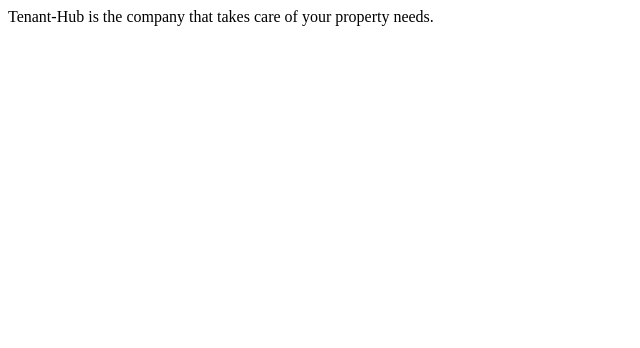
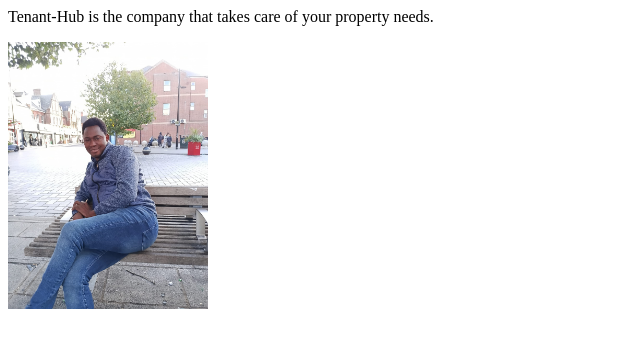
Before and after one commit to louisnwadocheli/nwadochelilouis.com, a plain HTML site: page index.html in a window 1280 px wide. Shown: the whole page, without its empty margins (0-640 px from the left). Drawn offline with Linux system fonts and the light colour scheme.

Commit message:
created an html file

```diff
--- a/index.html
+++ b/index.html
@@ -8,5 +8,8 @@
 <body>
     Tenant-Hub is the company that takes care of your property needs.
 
+    <p>
+        <img src="images/pic_louis1.jpeg" alt="OdogwuLouis" width="200">
+    </p>
 </body>
 </html>
```
Also changed, not shown: images/pic_louis1.jpeg (added).
